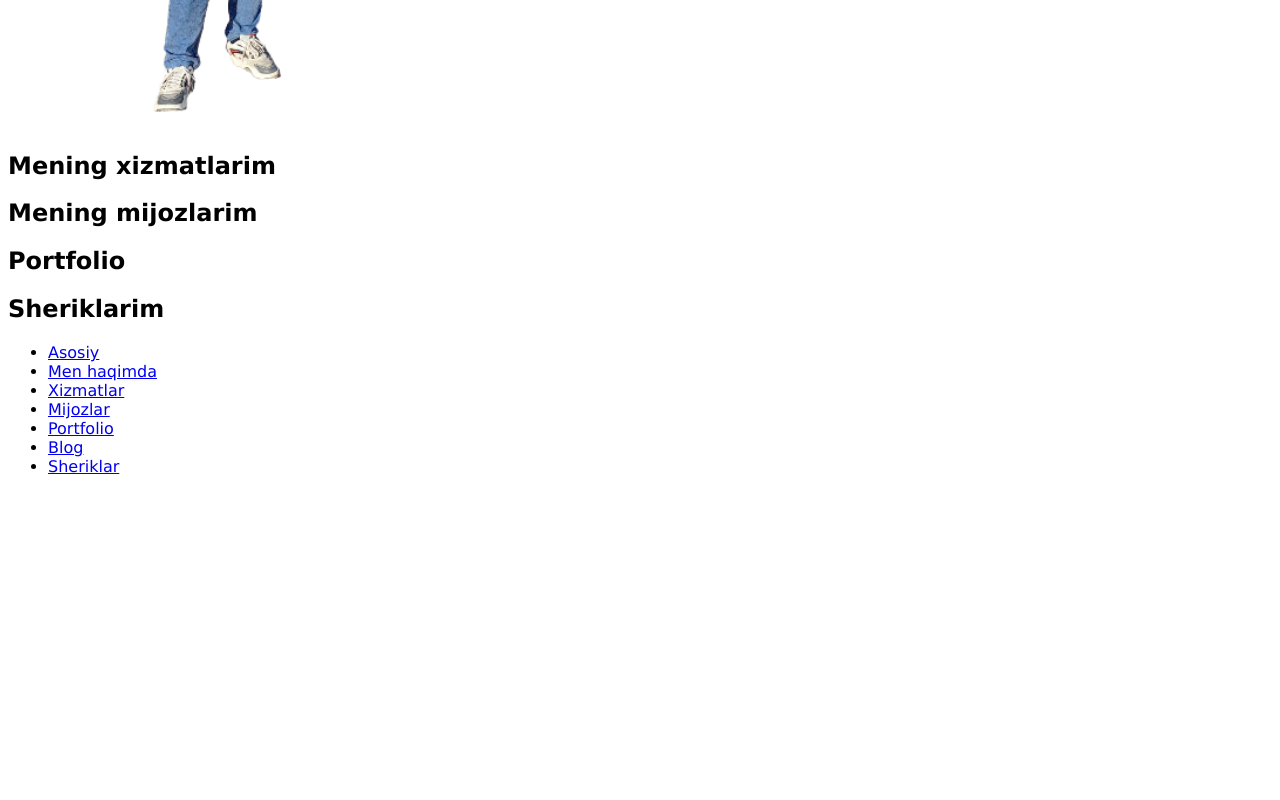
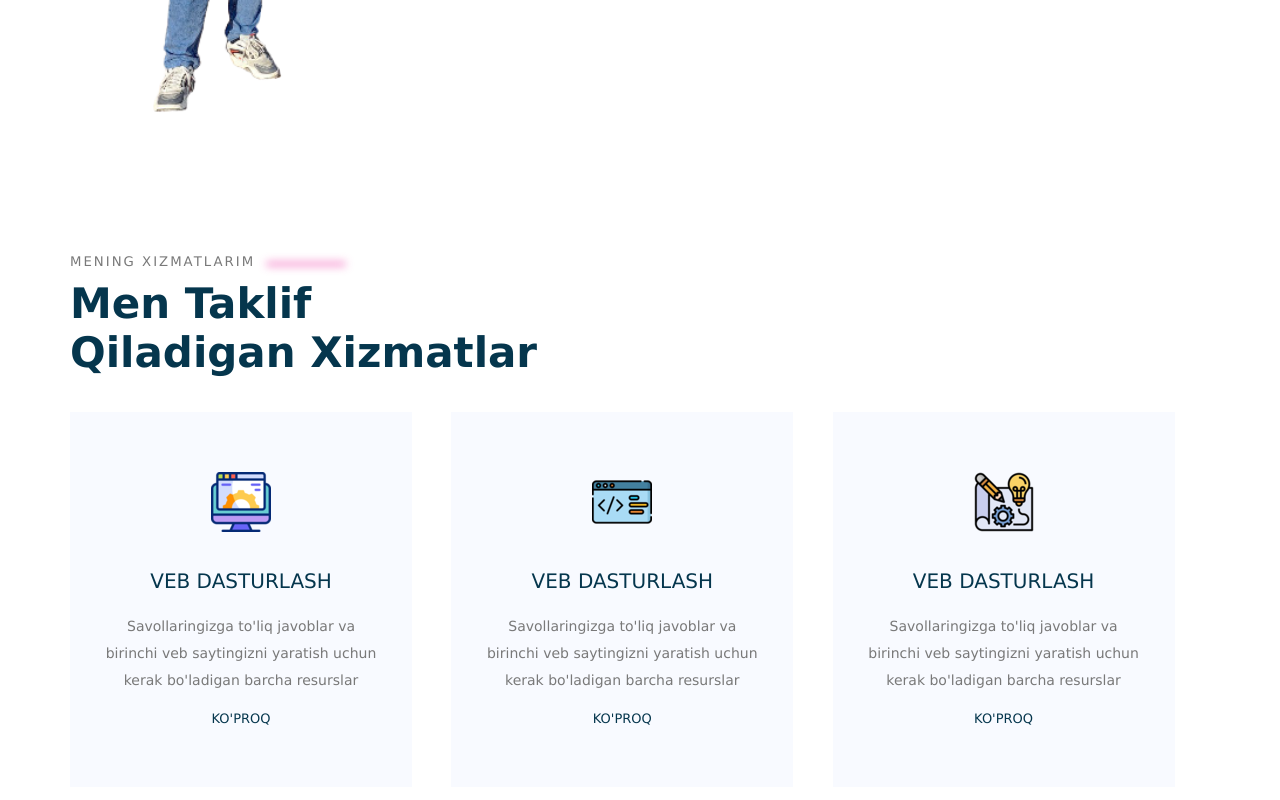
Before and after one commit to UtkirKurbanov/Portfolio-website, a plain HTML site: page index.html in a window 1280 px wide. Shown: the part 1460-2260 px from the top of the page. Before the commit the page ends 1952 px from the top, so only its background shows below. Drawn offline with Linux system fonts and the light colour scheme.

Commit message:
Adding a service section

```diff
--- a/css/main.css
+++ b/css/main.css
@@ -193,3 +193,51 @@ body    {
 .about-me__action   {
     margin-top: 40px;
 }
+
+/* Services section styles */
+.services   {
+    padding-top: 100px;
+}
+
+.service-card   {
+    display: inline-block;
+    width: 30%;
+    padding: 60px 30px;
+    background-color: #f8faff;
+    margin-right: 3%;
+    text-align: center;
+    box-sizing: border-box;
+}
+
+.service-card__title    {
+    color: #05364d;
+    font-size: 20px;
+    font-weight: 500;
+    margin-bottom: 20px;
+    text-transform: uppercase;
+}
+
+.service-card__description  {
+    font-size: 14px;
+    line-height: 27px;
+    font-weight: 300;
+    color: #797979;
+}
+
+.service-card__link {
+    font-size: 13px;
+    font-weight: 500;
+    text-transform: uppercase;
+    color: #05364d;
+    text-decoration: none;
+}
+
+.service-card:hover {
+    background-color: #5f30ff;
+}
+
+.service-card:hover .service-card__title,
+.service-card:hover .service-card__description,
+.service-card:hover .service-card__link {
+    color: #fff;
+}
--- a/index.html
+++ b/index.html
@@ -109,13 +109,50 @@
     </section>
     <div class="clearfix"></div>
    </div>
-
   <!-- /About me section -->
 
   <!-- Services section -->
-  <section id="services">
-    <h1>Mening xizmatlarim</h1>
+  <div class="container">
+    <section id="services" class="services">
+      <h5 class="section-subtitle">
+        Mening xizmatlarim
+        <span class="blur-line"></span>
+      </h5>
+      <h2 class="section-title">
+        Men taklif <br>
+        qiladigan xizmatlar
+      </h2>
+      <div class="services__cards">
+        <div class="service-card">
+          <img class="service-card__icon" src="images/service-1.png" alt="Service 1">
+          <h5 class="service-card__title">Veb dasturlash</h5>
+          <p class="service-card__description">Savollaringizga to'liq javoblar va birinchi veb saytingizni yaratish uchun kerak bo'ladigan barcha resurslar
+          </p>
+          <a href="#" class="service-card__link">
+            Ko'proq
+          </a>
+        </div>
+        <div class="service-card">
+          <img class="service-card__icon" src="images/service-2.png" alt="Service 2">
+          <h5 class="service-card__title">Veb dasturlash</h5>
+          <p class="service-card__description">Savollaringizga to'liq javoblar va birinchi veb saytingizni yaratish uchun kerak bo'ladigan barcha resurslar
+          </p>
+          <a href="#" class="service-card__link">
+            Ko'proq
+          </a>
+        </div>
+        <div class="service-card">
+          <img class="service-card__icon" src="images/service-3.png" alt="Service 3">
+          <h5 class="service-card__title">Veb dasturlash</h5>
+          <p class="service-card__description">Savollaringizga to'liq javoblar va birinchi veb saytingizni yaratish uchun kerak bo'ladigan barcha resurslar
+          </p>
+          <a href="#" class="service-card__link">
+            Ko'proq
+          </a>
+        </div>
+      </div>
   </section>
+  </div>
   <!-- /Services section -->
 
   <!-- Clients section -->
```
Also changed, not shown: images/service-1.png (added), images/service-2.png (added), images/service-3.png (added).
